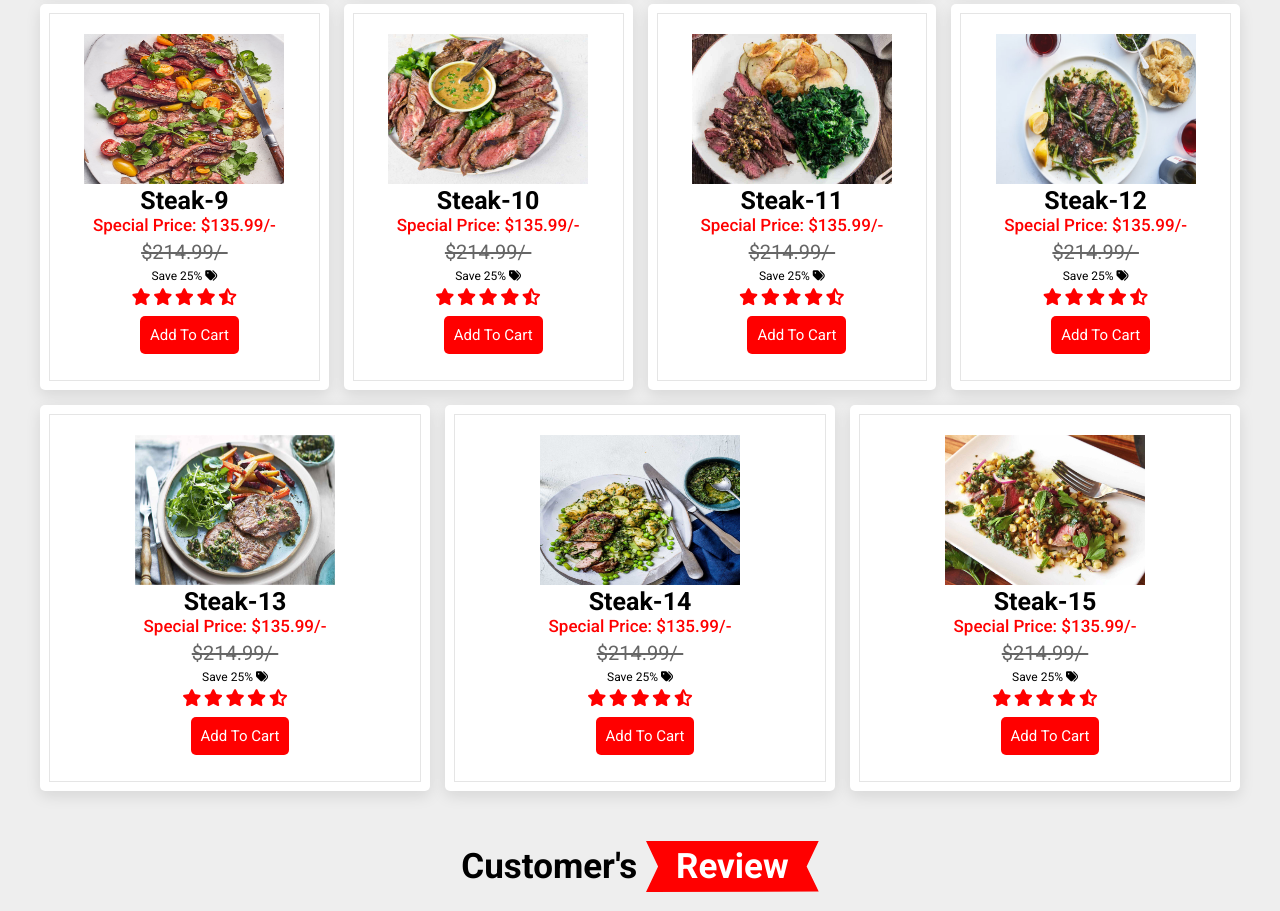
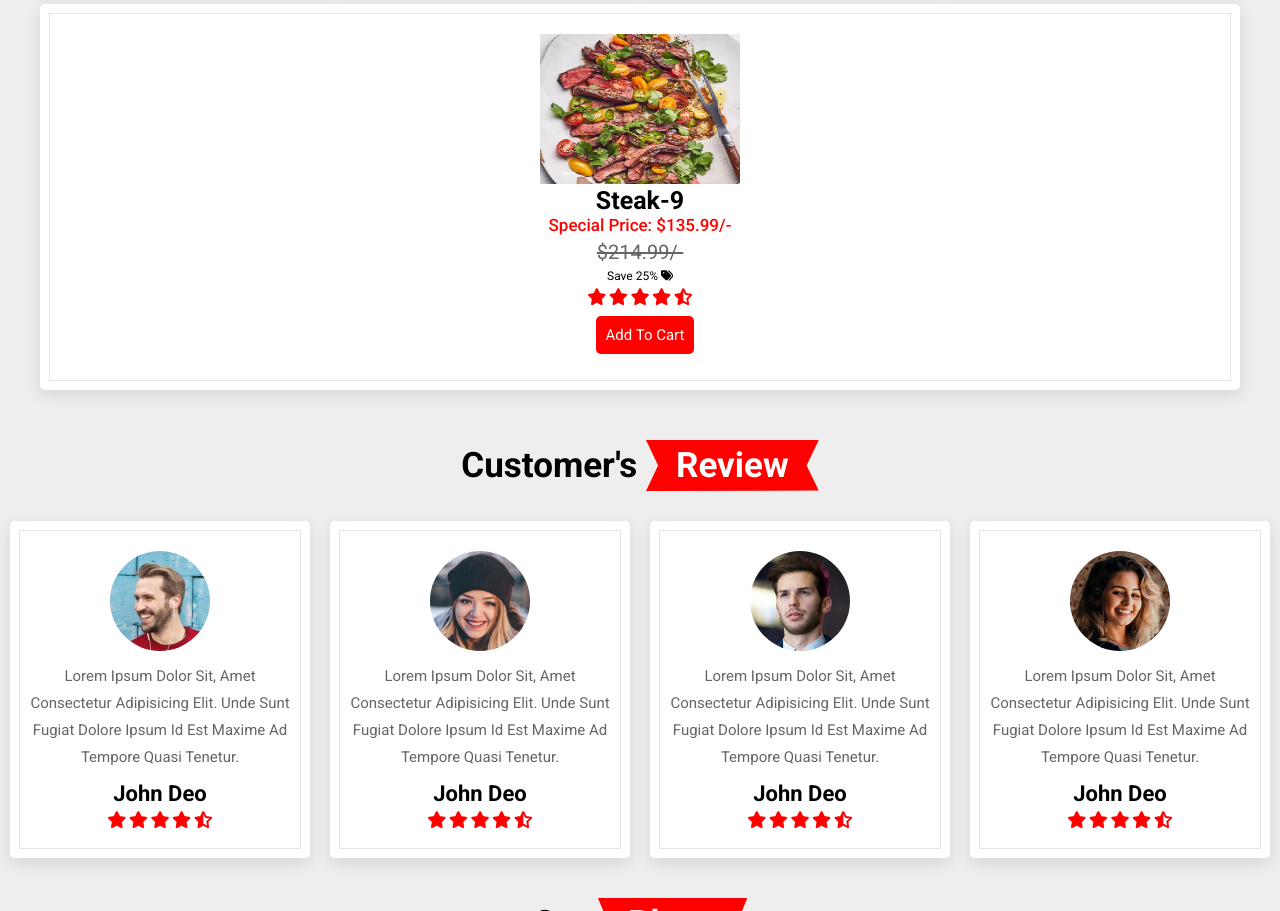
Before and after one commit to Mahveen96/Restaurant-website, a plain HTML site: page index.html in a window 1280 px wide. Shown: the part 1889-2800 px from the top of the page. Drawn offline with Linux system fonts and the light colour scheme.

Commit message:
Update index.html

```diff
--- a/index.html
+++ b/index.html
@@ -290,103 +290,6 @@
                 <a href="#" class="btn cart-btn">add to cart</a>
             </div>
 
-            <div class="box">
-                <img class="image" src="/assests/steak-10.jpg" alt="">
-                <h3 class="shop-item" >steak-10</h3>
-                <div class="special-price"> Special price: $135.99/- </div>
-                <div class="price"> $214.99/- </div>
-                <div class="discount"> save 25% <i class="fa fa-tags"></i> </div>
-                <div class="stars">
-                    <i class="fas fa-star"></i>
-                    <i class="fas fa-star"></i>
-                    <i class="fas fa-star"></i>
-                    <i class="fas fa-star"></i>
-                    <i class="fas fa-star-half-alt"></i>
-                </div>
-                <a href="#" class="btn cart-btn">add to cart</a>
-            </div>
-
-            <div class="box">
-                <img class="image" src="/assests/steak-11.jpg" alt="">
-                <h3 class="shop-item">steak-11</h3>
-                <div class="special-price"> Special price: $135.99/- </div>
-                <div class="price"> $214.99/- </div>
-                <div class="discount"> save 25% <i class="fa fa-tags"></i> </div>
-                <div class="stars">
-                    <i class="fas fa-star"></i>
-                    <i class="fas fa-star"></i>
-                    <i class="fas fa-star"></i>
-                    <i class="fas fa-star"></i>
-                    <i class="fas fa-star-half-alt"></i>
-                </div>
-                <a href="#" class="btn cart-btn">add to cart</a>
-            </div>
-
-            <div class="box">
-                <img class="image" src="/assests/steak-12.jpg" alt="">
-                <h3 class="shop-item">steak-12</h3>
-                <div class="special-price"> Special price: $135.99/- </div>
-                <div class="price"> $214.99/- </div>
-                <div class="discount"> save 25% <i class="fa fa-tags"></i> </div>
-                <div class="stars">
-                    <i class="fas fa-star"></i>
-                    <i class="fas fa-star"></i>
-                    <i class="fas fa-star"></i>
-                    <i class="fas fa-star"></i>
-                    <i class="fas fa-star-half-alt"></i>
-                </div>
-                <a href="#" class="btn cart-btn">add to cart</a>
-            </div>
-
-            <div class="box">
-                <img class="image" src="/assests/steak-13.jpg" alt="">
-                <h3 class="shop-item">steak-13</h3>
-                <div class="special-price"> Special price: $135.99/- </div>
-                <div class="price"> $214.99/- </div>
-                <div class="discount"> save 25% <i class="fa fa-tags"></i> </div>
-                <div class="stars">
-                    <i class="fas fa-star"></i>
-                    <i class="fas fa-star"></i>
-                    <i class="fas fa-star"></i>
-                    <i class="fas fa-star"></i>
-                    <i class="fas fa-star-half-alt"></i>
-                </div>
-                <a href="#" class="btn cart-btn">add to cart</a>
-            </div>
-
-            <div class="box">
-                <img class="image" src="/assests/steak-14.jpg" alt="">
-                <h3 class="shop-item" >steak-14</h3>
-                <div class="special-price"> Special price: $135.99/- </div>
-                <div class="price"> $214.99/- </div>
-                <div class="discount"> save 25% <i class="fa fa-tags"></i> </div>
-                <div class="stars">
-                    <i class="fas fa-star"></i>
-                    <i class="fas fa-star"></i>
-                    <i class="fas fa-star"></i>
-                    <i class="fas fa-star"></i>
-                    <i class="fas fa-star-half-alt"></i>
-                </div>
-                <a href="#" class="btn cart-btn">add to cart</a>
-            </div>
-
-            <div class="box">
-                <img class="image" src="/assests/steak-15.jpg" alt="">
-                <h3 class="shop-item" >steak-15</h3>
-                <div class="special-price"> Special price: $135.99/- </div>
-                <div class="price"> $214.99/- </div>
-                <div class="discount"> save 25% <i class="fa fa-tags"></i> </div>
-                <div class="stars">
-                    <i class="fas fa-star"></i>
-                    <i class="fas fa-star"></i>
-                    <i class="fas fa-star"></i>
-                    <i class="fas fa-star"></i>
-                    <i class="fas fa-star-half-alt"></i>
-                </div>
-                <a href="#" class="btn cart-btn">add to cart</a>
-            </div>
-
-
 
         </div>
 
```
